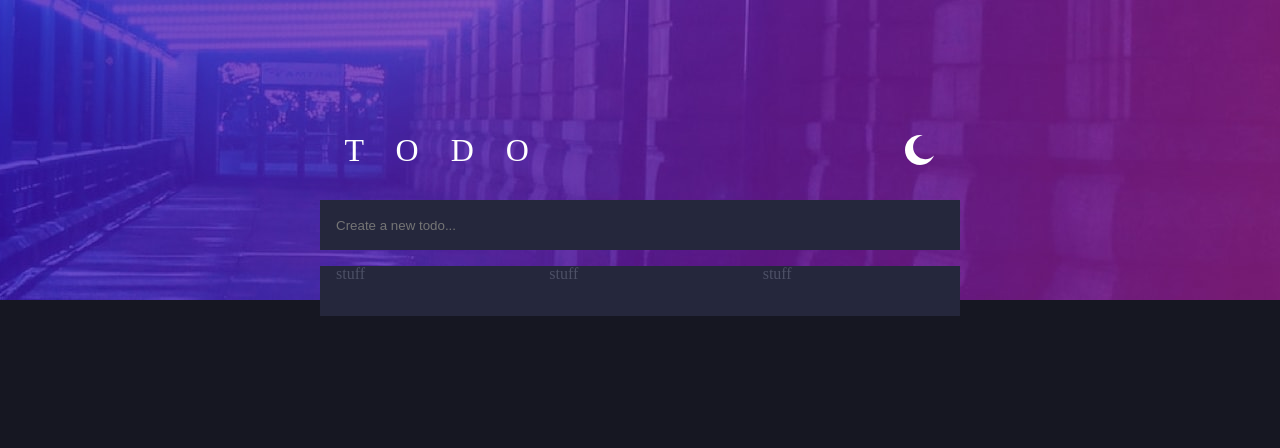
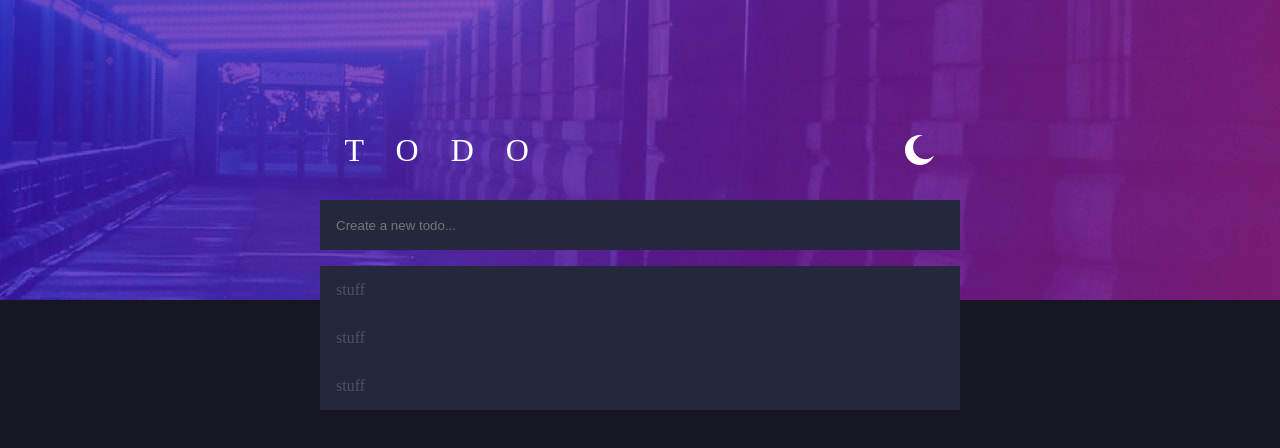
Before and after one commit to collerhatguy/todo-angular, an Angular app: page / in a window 1280 px wide. Shown: the top 448 px of the page. Built offline with nearby package versions, Linux system fonts and the light colour scheme.

Commit message:
minor styling

```diff
--- a/src/app/components/header/header.component.ts
+++ b/src/app/components/header/header.component.ts
@@ -13,8 +13,7 @@ export class HeaderComponent implements OnInit {
   constructor(private themeService: ThemeService) { }
 
   switchTheme() {
-    this.themeService.toggleDark()
-    this.dark = this.themeService.getDark();
+    this.dark = this.themeService.toggleDark()
   }
   ngOnInit(): void {
     this.dark = this.themeService.getDark()
--- a/src/app/components/todo-list/todo-list.component.html
+++ b/src/app/components/todo-list/todo-list.component.html
@@ -1,3 +1,3 @@
-<ul>
+<ul [attr.data-dark]="dark">
     <li *ngFor="let todo of todoList">{{todo.todo}}</li>
 </ul>
--- a/src/app/components/todo-list/todo-list.component.scss
+++ b/src/app/components/todo-list/todo-list.component.scss
@@ -1,21 +1,30 @@
-@mixin coloring {
+@mixin coloringDark {
     background-color:  hsl(235, 24%, 19%);
     color: hsl(233, 14%, 35%);
 }
+@mixin coloringLight {
+    background-color:   hsl(236, 33%, 92%);
+    color: hsl(235, 19%, 35%);
+}
 ul {
-    @include coloring();
+    @include coloringDark();
     width: 50%;
     height: 50px;
     margin: 1rem auto;
     display: flex;
     justify-content: start;
     align-items: center;
+    flex-direction: column;
+    &[data-dark="false"] li {
+        @include coloringLight();
+    }
 }
 li {
-    @include coloring();
-    margin-left: 1rem;
+    @include coloringDark();
+    padding: 1rem;
     border: none;
+    list-style: none;
     outline: none;
-    height: 100%;
+    height: 300px;
     width: 100%;
 }
--- a/src/app/components/todo-list/todo-list.component.ts
+++ b/src/app/components/todo-list/todo-list.component.ts
@@ -1,4 +1,5 @@
 import { Component, OnInit } from '@angular/core';
+import { ThemeService } from 'src/app/services/theme.service';
 import { TodoService } from "../../services/todo.service";
 import Todo from "../../Todo";
 
@@ -10,11 +11,13 @@ import Todo from "../../Todo";
 export class TodoListComponent implements OnInit {
 
   todoList: Todo[] = [];
+  dark: boolean = true;
 
-  constructor(private todoService: TodoService) { }
+  constructor(private todoService: TodoService, private themeService: ThemeService) { }
 
   ngOnInit(): void {
     this.todoList = this.todoService.getTodoList();
+    this.dark = this.themeService.getDark();
   }
 
 }
--- a/src/app/services/theme.service.ts
+++ b/src/app/services/theme.service.ts
@@ -9,6 +9,7 @@ export class ThemeService {
   constructor() { }
   toggleDark() {
     this.dark = !this.dark;
+    return this.dark;
   }
   getDark() {
     return this.dark;
```
